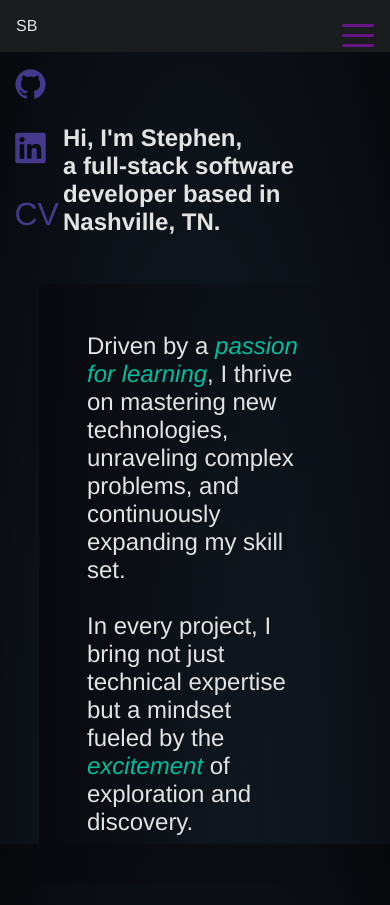
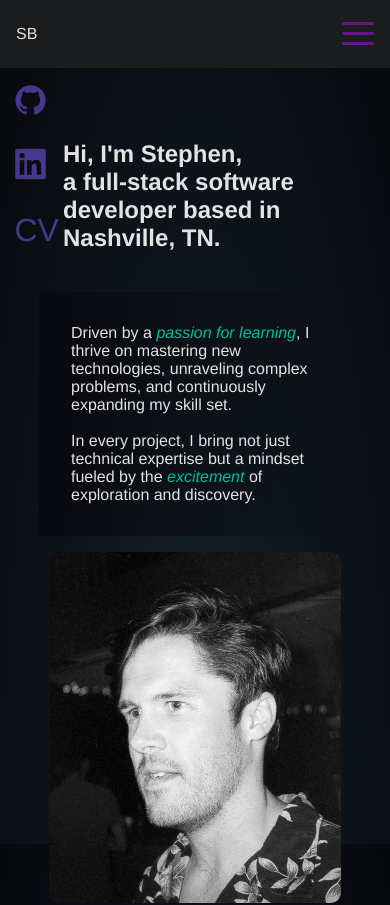
Before and after one commit to sbyardnss/sb-portfolio, a Vue app: page / in a window 390 px wide. Shown: the top 905 px of the page. Built offline with nearby package versions, Linux system fonts and the light colour scheme.

Commit message:
adjusted styling for homepage mobile

```diff
--- a/src/components/Home.vue
+++ b/src/components/Home.vue
@@ -10,9 +10,9 @@
     <section class="full-container light-text flex center section-margin" :class="$style.introAndPortrait">
       <div class="w-80 flex" :class="$style.aboutMe">
         <div class="flex column" :class="$style.bioNameContainer">
-          <h1 style="width: fit-content;">Hi, I'm Stephen,<br/>a full-stack software developer based in Nashville, TN.</h1>
-          <div class="flex align-c">
-            <p :class="$style.bio">
+          <h1 class="w-fit">Hi, I'm Stephen,<br/>a full-stack software developer based in Nashville, TN.</h1>
+          <div class="w-fit">
+            <p class="responsive-text-large" :class="$style.bio">
               <!-- I'm a full-stack software developer based in Nashville, TN.  -->
               Driven by a
               <span :class="$style.bioHighlight">passion for learning</span>, I thrive on mastering new technologies, unraveling
@@ -31,7 +31,7 @@
         <div :class="$style.sbImage" />
       </div>
     </section>
-    <div class="flex center align-c wrap">
+    <div class="flex center align-c wrap w-100">
       <SliderWindow />
       <SkillsDisplay />
       <!-- <EmailForm /> -->
@@ -61,18 +61,12 @@ export default defineComponent({
 </script>
 <style module>
 .homePageContainer {
-  width: 70vw;
-  margin-left: auto;
-  margin-right: auto;
-
+  /* margin-left: auto;
+  margin-right: auto; */
 }
 
 .introAndPortrait {
   padding: 2em 0;
-}
-
-.bioNameContainer {
-  /* width: 80%; */
 }
 
 .aboutMe {
@@ -120,10 +114,10 @@ export default defineComponent({
   /* width: 100%; */
   /* text-align: start; */
   background: linear-gradient(0.25turn, #090a0f, transparent);
-  font-size: x-large;
+  /* font-size: x-large; */
   font-weight: 100;
   padding: 2em;
-  width: 70%;
+  /* width: 70%; */
   max-width: 550px;
 }
 
--- a/src/components/Nav.vue
+++ b/src/components/Nav.vue
@@ -16,7 +16,7 @@
       <div @click="navigateToRoute('/experience')" :class="$style.navLink">Experience</div>
       <div @click="navigateToRoute('/resume')" :class="$style.navLink">Resume</div>
     </div>
-    <div :class="$style.mobileMenuHamburgerContainer" @click="toggleNav">
+    <div :class="$style.mobileMenuHamburgerContainer">
       <input type="checkbox" id="nav-toggle" :class="$style.active" />
       <label htmlFor="nav-toggle" :class="$style.hamburgerMenu" @click="toggleNav">
         <span></span>
@@ -156,6 +156,9 @@ export default defineComponent({
     cursor: pointer;
     height: 3em;
     background-color: transparent;
+    width: 2em;
+    height: 2em;
+    margin: 1em;
   }
 
   /* TODO: Why is content needed in this css to show the hamburger menu correctly? */
@@ -166,8 +169,8 @@ export default defineComponent({
     width: 2em;
     border-bottom: 3px solid rgba(113, 20, 144, 0.909);
     position: absolute;
-    top: 4%;
-    right: 4%;
+    top: 2em;
+    right: 1em;
     transition: .3s cubic-bezier(0.215, 0.61, 0.355, 1);
     border-radius: 2px;
   }
--- a/src/styles/app-wide-styles.css
+++ b/src/styles/app-wide-styles.css
@@ -1,4 +1,5 @@
 @import '/src/styles/style-variables.css';
+@import '/src/styles/responsive-styles.css';
 
 body {
   margin: 0px;
--- /dev/null
+++ b/src/styles/responsive-styles.css
@@ -0,0 +1,13 @@
+/* Text size */
+
+@media (min-width: 769px) {
+  .responsive-text-large {
+    font-size: x-large;
+  }
+}
+
+@media (max-width: 768px) {
+  .responsive-text-large {
+      font-size: medium;
+    }
+}
```
